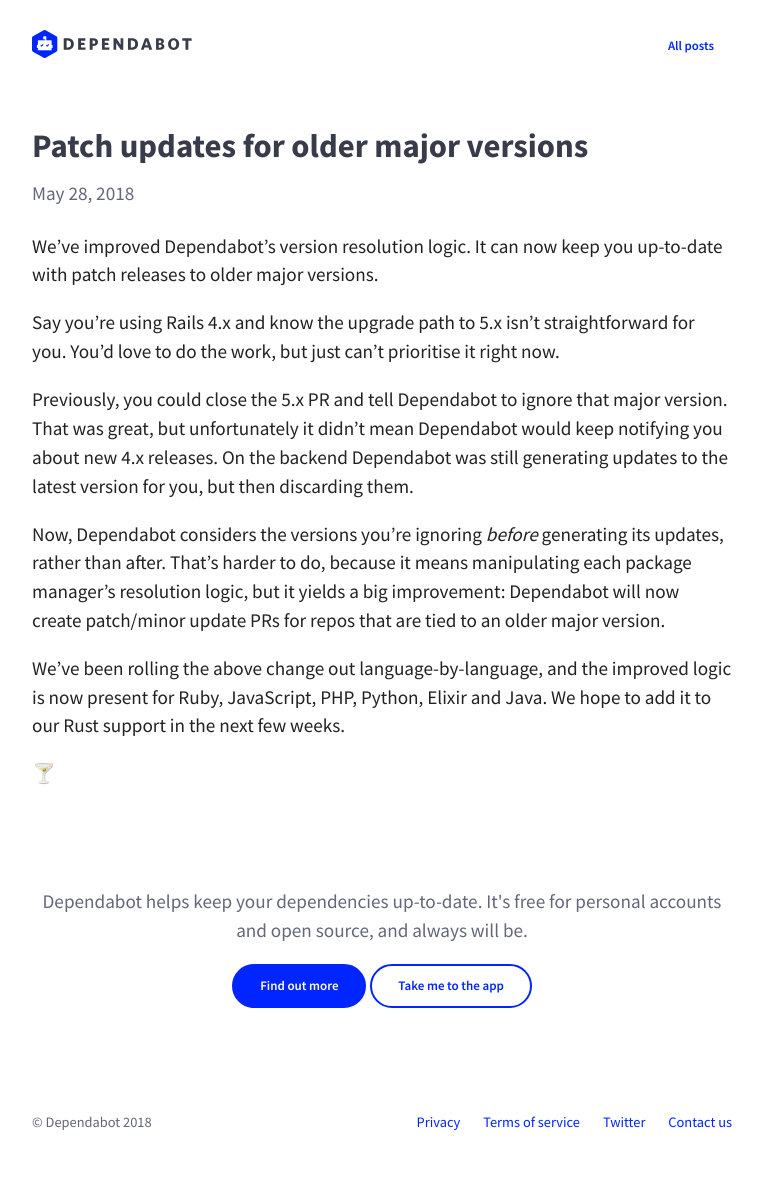
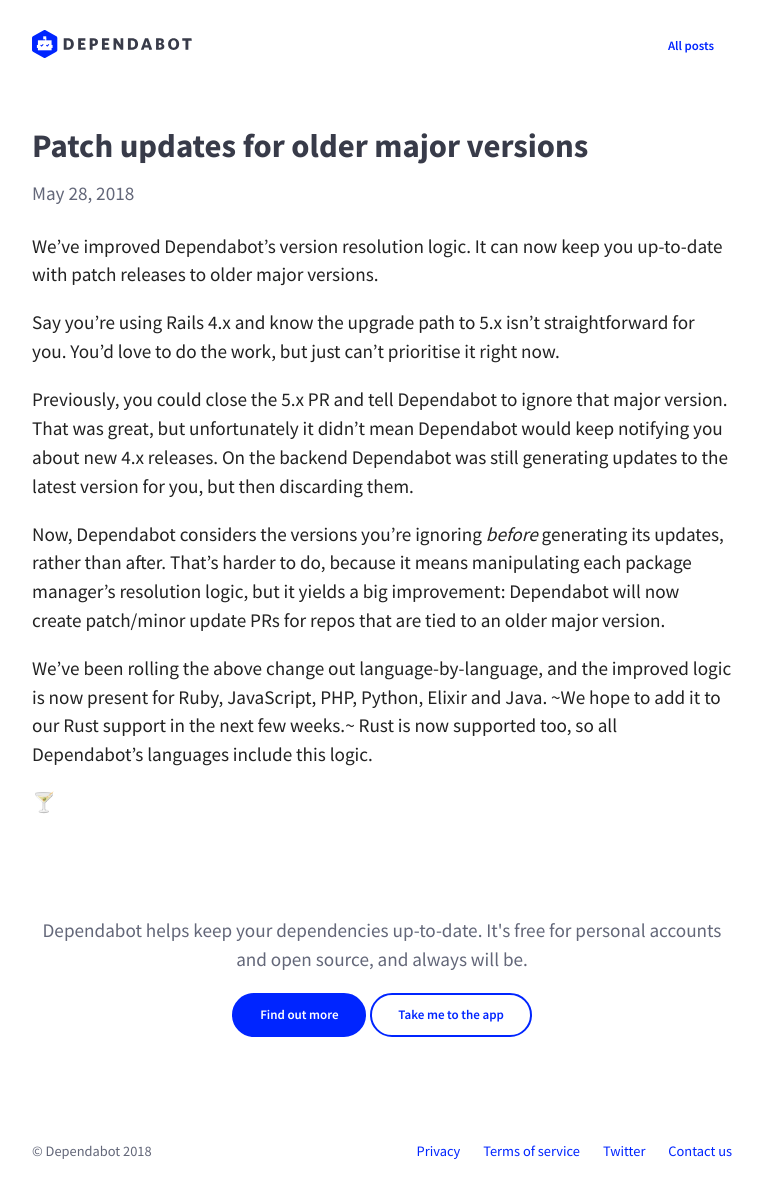
Before and after one commit to desenvolvedorIcotrade/App.bot, a Jekyll site: the page built from blog/_posts/2018-05-28-updating-older-versions.md, in a window 1280 px wide. Shown: the whole page, without its empty margins (258-1021 px from the left). Built offline with Jekyll 4.4.1, drawn with Linux system fonts in a browser that asks for light colours; nearby versions of some CDN libraries; before the commit the page ends 1167 px from its top, so only the background shows below that.

Commit message:
Rust now patches older major versions

```diff
--- a/blog/_posts/2018-05-28-updating-older-versions.md
+++ b/blog/_posts/2018-05-28-updating-older-versions.md
@@ -23,7 +23,8 @@
 older major version.
 
 We've been rolling the above change out language-by-language, and the improved
-logic is now present for Ruby, JavaScript, PHP, Python, Elixir and Java. We hope
-to add it to our Rust support in the next few weeks.
+logic is now present for Ruby, JavaScript, PHP, Python, Elixir and Java.
+~We hope to add it to our Rust support in the next few weeks.~ Rust is now
+supported too, so all Dependabot's languages include this logic.
 
 🍸
```
